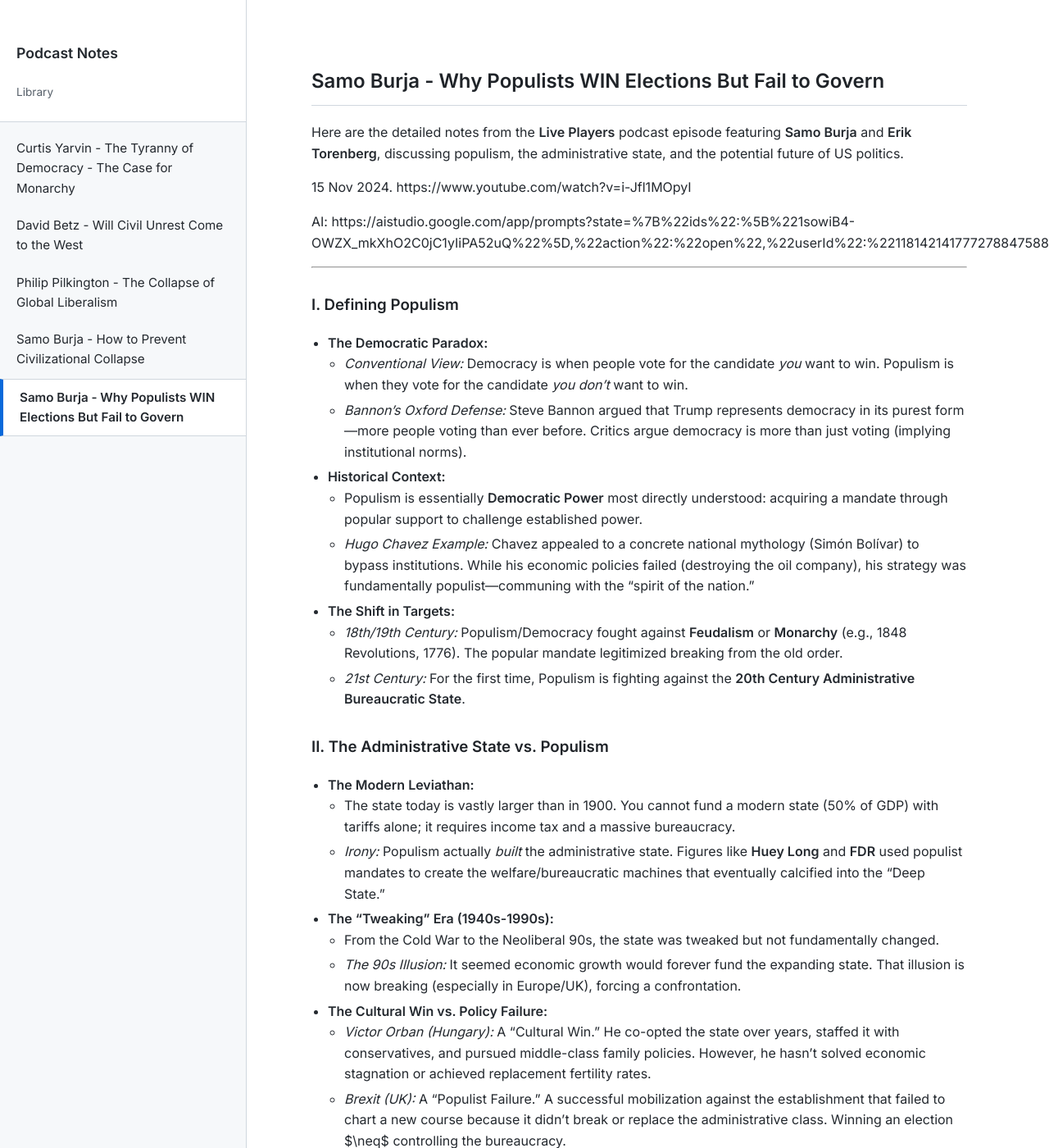
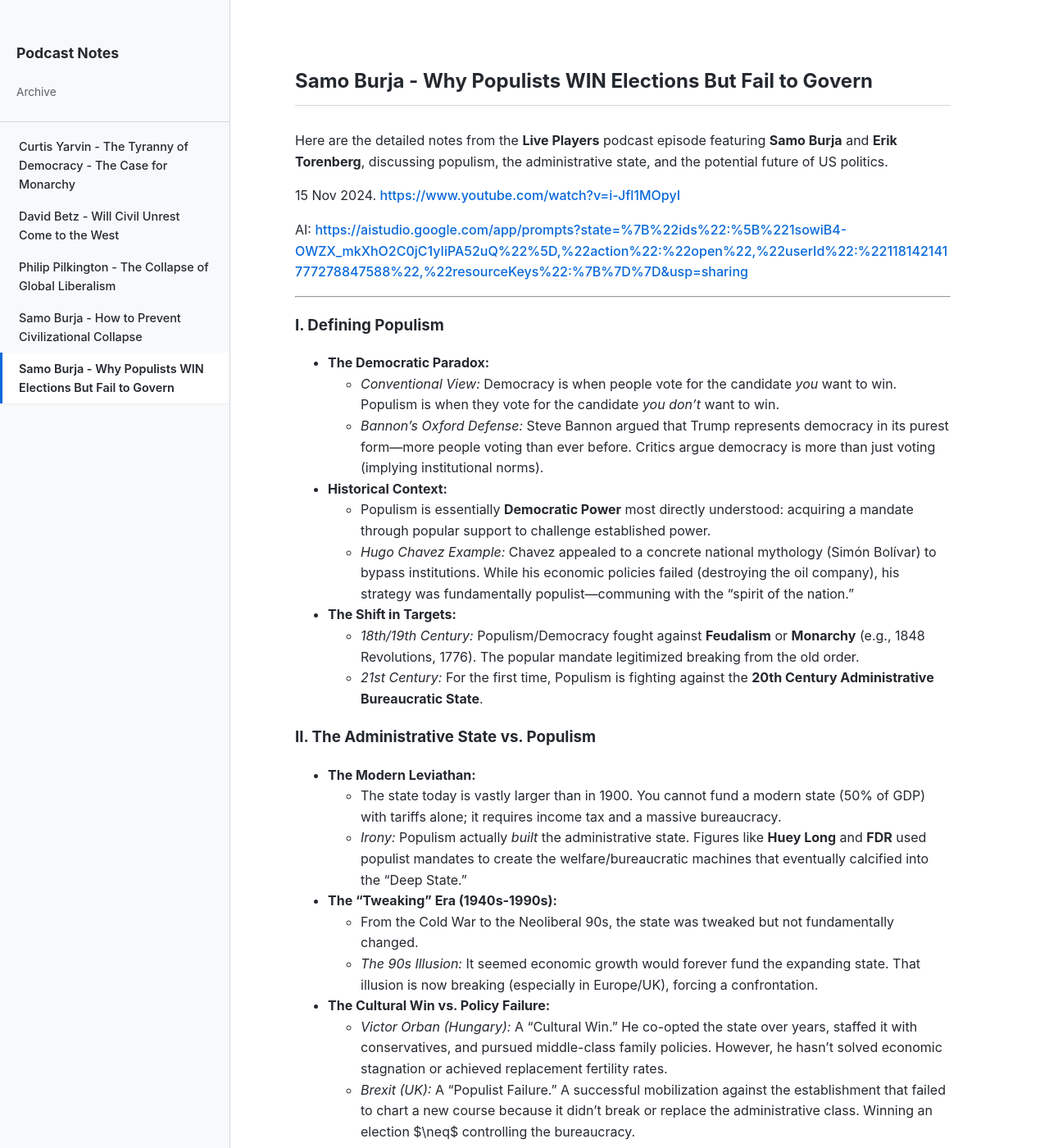
Before and after one commit to MarinoLinic/podcasts, a Jekyll site: the page built from Notes/Samo Burja - Why Populists WIN Elections But Fail to Govern.md, in a window 1280 px wide and 1400 px high. Shown: the whole window at 82% size. Built offline with Jekyll 4.4.1, drawn with Linux system fonts in a browser that asks for light colours; our own code applies the rules of GitHub Pages for plain Markdown files; some of the changed text lies outside the part shown.

Commit message:
Responsiveness

```diff
--- a/_layouts/default.html
+++ b/_layouts/default.html
@@ -5,23 +5,21 @@
 		<meta name="viewport" content="width=device-width, initial-scale=1.0" />
 		<title>{{ page.title }}</title>
 		<link rel="stylesheet" href="{{ '/assets/css/style.css' | relative_url }}" />
-		<!-- Google Fonts for typography -->
 		<link
-			href="https://fonts.googleapis.com/css2?family=Inter:wght@400;600&family=JetBrains+Mono&display=swap"
+			href="https://fonts.googleapis.com/css2?family=Inter:wght@400;500;600&family=JetBrains+Mono&display=swap"
 			rel="stylesheet"
 		/>
 	</head>
 	<body>
 		<div class="container">
-			<!-- Sidebar / Navigation -->
+			<!-- Sidebar -->
 			<aside class="sidebar">
 				<header>
 					<h1><a href="{{ '/' | relative_url }}">{{ site.title }}</a></h1>
-					<p class="subtitle">Library</p>
+					<p class="subtitle">Archive</p>
 				</header>
 				<nav>
 					<ul>
-						<!-- Loop through all files in Notes folder -->
 						{% for note in site.pages %} {% if note.path contains 'Notes/' %}
 						<li>
 							<a href="{{ note.url | relative_url }}" class="{% if note.url == page.url %}active{% endif %}">
@@ -33,19 +31,20 @@
 				</nav>
 			</aside>
 
-			<!-- Main Content Area -->
+			<!-- Main Content -->
 			<main class="content">
 				{% if page.path contains 'Notes/' %}
-				<article class="markdown-body">
+				<article class="markdown-body" id="note-content">
 					<h1>{{ page.name | replace: '.md', '' }}</h1>
-					<div class="note-content">{{ content }}</div>
+					<!-- Content injection -->
+					{{ content }}
 				</article>
 
 				<!-- Transcript Section -->
 				<section class="transcript-section">
-					<hr />
+					<hr style="border: 0; border-top: 1px solid #eaeaea; margin: 40px 0" />
 					<details id="transcript-container">
-						<summary>📄 View Transcript</summary>
+						<summary>📄 Read Transcript</summary>
 						<div class="transcript-content">
 							<pre id="transcript-text">Loading transcript...</pre>
 						</div>
@@ -70,14 +67,41 @@
 								document.getElementById('transcript-text').textContent = text
 							})
 							.catch((err) => {
-								document.getElementById('transcript-text').textContent =
-									'No matching transcript found in /Transcripts/ folder.'
+								document.getElementById('transcript-text').textContent = 'No matching transcript found.'
 							})
+
+						// 2. Auto-Linkifier Logic
+						// This finds plain text URLs and converts them to clickable links
+						const contentDiv = document.getElementById('note-content')
+						if (contentDiv) {
+							// Helper to linkify text nodes safely
+							function linkify(node) {
+								if (node.nodeType === 3) {
+									// Text node
+									const urlRegex = /(https?:\/\/[^\s]+)/g
+									const text = node.nodeValue
+									if (urlRegex.test(text)) {
+										const span = document.createElement('span')
+										span.innerHTML = text.replace(urlRegex, '<a href="$1" target="_blank">$1</a>')
+										node.parentNode.replaceChild(span, node)
+									}
+								} else if (
+									node.nodeType === 1 &&
+									node.tagName !== 'A' &&
+									node.tagName !== 'PRE' &&
+									node.tagName !== 'CODE'
+								) {
+									// Recurse for elements, skipping existing links and code blocks
+									Array.from(node.childNodes).forEach(linkify)
+								}
+							}
+							linkify(contentDiv)
+						}
 					})
 				</script>
 				{% else %}
-				<!-- This handles the Index page content -->
-				{{ content }} {% endif %}
+				<div class="markdown-body">{{ content }}</div>
+				{% endif %}
 			</main>
 		</div>
 	</body>
--- a/assets/css/style.css
+++ b/assets/css/style.css
@@ -1,16 +1,16 @@
 :root {
-	/* Light Mode Variables */
+	/* Strict Light Mode Variables */
 	--bg-color: #ffffff;
-	--sidebar-bg: #f6f8fa; /* Very light gray */
-	--text-color: #24292f; /* Dark charcoal, softer than pure black */
+	--sidebar-bg: #f8f9fa; /* Very subtle gray */
+	--text-color: #24292f;
 	--secondary-text: #57606a;
-	--accent-color: #0969da; /* Standard web blue */
+	--accent-color: #0969da; /* GitHub Blue */
 	--border-color: #d0d7de;
 	--code-bg: #f6f8fa;
 	--hover-bg: #eaeef2;
 
 	/* Fonts */
-	--font-main: 'Inter', -apple-system, BlinkMacSystemFont, 'Segoe UI', Helvetica, Arial, sans-serif;
+	--font-main: -apple-system, BlinkMacSystemFont, 'Segoe UI', Helvetica, Arial, sans-serif;
 	--font-mono: 'JetBrains Mono', SFMono-Regular, Consolas, 'Liberation Mono', Menlo, monospace;
 }
 
@@ -21,22 +21,18 @@ body {
 	color: var(--text-color);
 	font-family: var(--font-main);
 	line-height: 1.6;
+	overflow-x: hidden; /* Prevent horizontal scroll on mobile */
 }
 
-/* Link Styling - Making them distinct and clickable */
+/* Link Styling */
 a {
 	color: var(--accent-color);
 	text-decoration: none;
 	font-weight: 500;
+	overflow-wrap: anywhere; /* Ensures links break if they are too long */
 }
 a:hover {
 	text-decoration: underline;
-}
-/* Ensure links inside the markdown content are very obvious */
-.markdown-body a {
-	text-decoration: underline;
-	text-decoration-thickness: 1px;
-	text-underline-offset: 2px;
 }
 
 /* Layout */
@@ -47,7 +43,7 @@ a:hover {
 
 /* Sidebar */
 .sidebar {
-	width: 300px;
+	width: 280px;
 	background-color: var(--sidebar-bg);
 	border-right: 1px solid var(--border-color);
 	display: flex;
@@ -55,19 +51,19 @@ a:hover {
 	position: fixed;
 	height: 100vh;
 	overflow-y: auto;
+	z-index: 10;
 }
 
 .sidebar header {
 	padding: 24px 20px;
 	border-bottom: 1px solid var(--border-color);
-	background: #ffffff;
+	background: var(--sidebar-bg);
 }
 
 .sidebar h1 a {
 	color: var(--text-color);
 	font-size: 1.1rem;
 	font-weight: 700;
-	text-decoration: none;
 }
 
 .subtitle {
@@ -84,78 +80,66 @@ a:hover {
 
 .sidebar nav li a {
 	display: block;
-	padding: 10px 20px;
+	padding: 8px 20px;
 	color: var(--text-color);
-	border-bottom: 1px solid transparent; /* Keeps spacing consistent */
-	font-size: 0.95rem;
-	transition: background 0.2s;
-	text-decoration: none; /* No underline in sidebar */
+	font-size: 0.9rem;
+	border-left: 3px solid transparent;
 }
 
 .sidebar nav li a:hover {
-	background-color: var(--hover-bg);
+	background-color: #ecf0f4;
 }
 
 .sidebar nav li a.active {
 	background-color: #ffffff;
-	border-left: 4px solid var(--accent-color);
+	border-left: 3px solid var(--accent-color);
 	font-weight: 600;
-	border-top: 1px solid var(--border-color);
-	border-bottom: 1px solid var(--border-color);
+	box-shadow: 0 1px 2px rgba(0, 0, 0, 0.05);
 }
 
 /* Main Content */
 .content {
-	margin-left: 300px; /* Width of sidebar */
+	margin-left: 280px; /* Matches sidebar width */
 	padding: 60px 80px;
 	max-width: 800px;
 	width: 100%;
+	background: #fff;
 }
 
-/* Typography for Markdown */
+/* Typography & Content Layout */
+.markdown-body {
+	font-size: 16px;
+	/* This is the magic property that fixes the long URL overflow */
+	overflow-wrap: anywhere;
+	word-break: break-word;
+}
+
 .markdown-body h1 {
 	border-bottom: 1px solid var(--border-color);
 	padding-bottom: 10px;
-	color: #1f2328;
+	margin-bottom: 30px;
 }
 .markdown-body h2 {
 	margin-top: 40px;
 	padding-bottom: 5px;
 	border-bottom: 1px solid var(--hover-bg);
-	color: #1f2328;
 }
-.markdown-body h3 {
-	margin-top: 30px;
-	color: #1f2328;
-}
-.markdown-body blockquote {
-	border-left: 4px solid var(--border-color);
-	padding-left: 15px;
-	margin-left: 0;
-	color: var(--secondary-text);
-	font-style: italic;
-}
+
+.markdown-body pre,
 .markdown-body code {
 	background-color: var(--code-bg);
-	padding: 2px 6px;
-	border-radius: 4px;
 	font-family: var(--font-mono);
 	font-size: 0.85em;
-	border: 1px solid var(--border-color);
+	border-radius: 4px;
 }
 .markdown-body pre {
-	background-color: var(--code-bg);
 	padding: 15px;
-	border-radius: 6px;
 	overflow-x: auto;
 	border: 1px solid var(--border-color);
 }
-.markdown-body ul,
-.markdown-body ol {
-	padding-left: 20px;
-}
-.markdown-body li {
-	margin-bottom: 5px;
+.markdown-body code {
+	padding: 2px 6px;
+	border: 1px solid var(--border-color);
 }
 
 /* Transcript Section */
@@ -163,55 +147,35 @@ a:hover {
 	margin-top: 60px;
 }
 details {
-	background-color: #ffffff;
 	border: 1px solid var(--border-color);
 	border-radius: 6px;
-	padding: 0;
-	box-shadow: 0 1px 3px rgba(0, 0, 0, 0.05);
 }
 summary {
+	padding: 15px;
+	background-color: var(--sidebar-bg);
 	cursor: pointer;
 	font-weight: 600;
-	color: var(--text-color);
-	padding: 15px;
-	background-color: var(--sidebar-bg);
 	border-radius: 6px;
-	list-style: none; /* Hides default triangle in some browsers */
-}
-summary::-webkit-details-marker {
-	display: none;
-}
-summary::after {
-	content: '+';
-	float: right;
-	font-weight: bold;
-}
-details[open] summary::after {
-	content: '-';
 }
 details[open] summary {
 	border-bottom: 1px solid var(--border-color);
 	border-bottom-left-radius: 0;
 	border-bottom-right-radius: 0;
 }
-
 .transcript-content {
-	max-height: 600px;
+	padding: 20px;
+	background: #fff;
+	max-height: 500px;
 	overflow-y: auto;
-	background: #ffffff;
-	padding: 20px;
-	border-bottom-left-radius: 6px;
-	border-bottom-right-radius: 6px;
 }
 #transcript-text {
-	font-family: var(--font-mono);
 	font-size: 0.8rem;
-	line-height: 1.5;
+	color: var(--secondary-text);
+	border: none;
+	background: transparent;
+	padding: 0;
+	overflow-wrap: anywhere;
 	white-space: pre-wrap;
-	color: var(--secondary-text);
-	background: transparent;
-	border: none;
-	padding: 0;
 }
 
 /* Mobile Responsive */
@@ -219,6 +183,7 @@ details[open] summary {
 	.container {
 		flex-direction: column;
 	}
+
 	.sidebar {
 		width: 100%;
 		height: auto;
@@ -226,8 +191,11 @@ details[open] summary {
 		border-right: none;
 		border-bottom: 1px solid var(--border-color);
 	}
+
 	.content {
 		margin-left: 0;
 		padding: 30px 20px;
+		max-width: 100%;
+		box-sizing: border-box; /* Ensures padding doesn't push width > 100% */
 	}
 }
```
Also changed, not shown: other parts of _layouts/default.html (+1 -3 lines).
